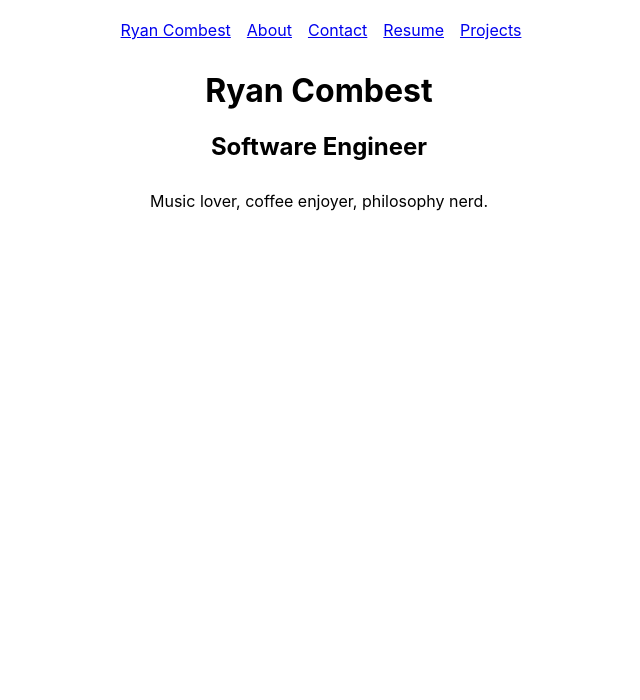
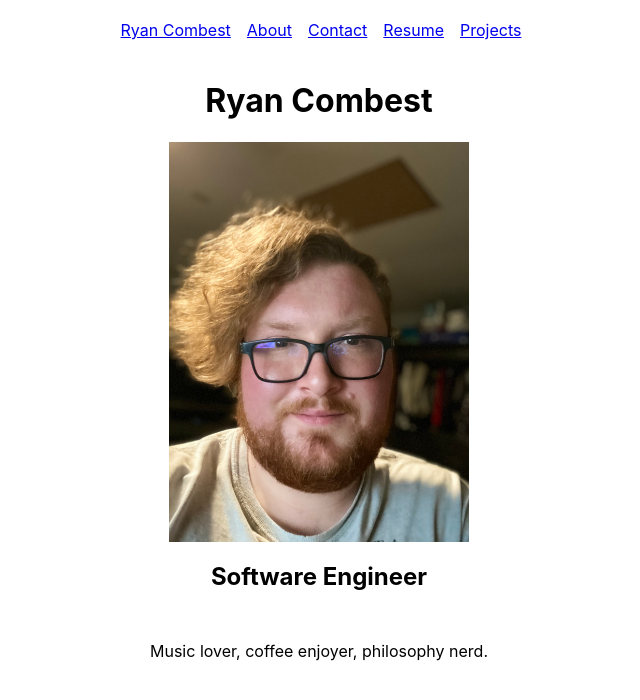
Before and after one commit to Rcombest/react-portfolio, a React (Create React App) app: page / in a window 1280 px wide. Shown: the top 700 px of the page, without its empty margins (321-961 px from the left). Built offline with nearby package versions, Linux system fonts and the light colour scheme.

Commit message:
adds pic to home page and styles it

```diff
--- a/src/pages/Home.jsx
+++ b/src/pages/Home.jsx
@@ -1,7 +1,10 @@
+import styles from "./Home.module.css"
+
 function Home() {
   return (
-    <div id="home-about">
+    <div className={styles.homeAbout}>
       <h1> Ryan Combest </h1>
+      <img src="./HomePic.jpeg" alt="Ryan Combest" className={styles.homeImg} />
       <h2> Software Engineer </h2>
       <p>Music lover, coffee enjoyer, philosophy nerd.</p>
     </div>
--- /dev/null
+++ b/src/pages/Home.module.css
@@ -0,0 +1,10 @@
+.homeImg {
+  width: 300px;
+}
+
+.homeAbout {
+  display: flex;
+  align-items: center;
+  justify-content: center;
+  flex-direction: column;
+}
```
Also changed, not shown: public/HomePic.jpeg (added).
